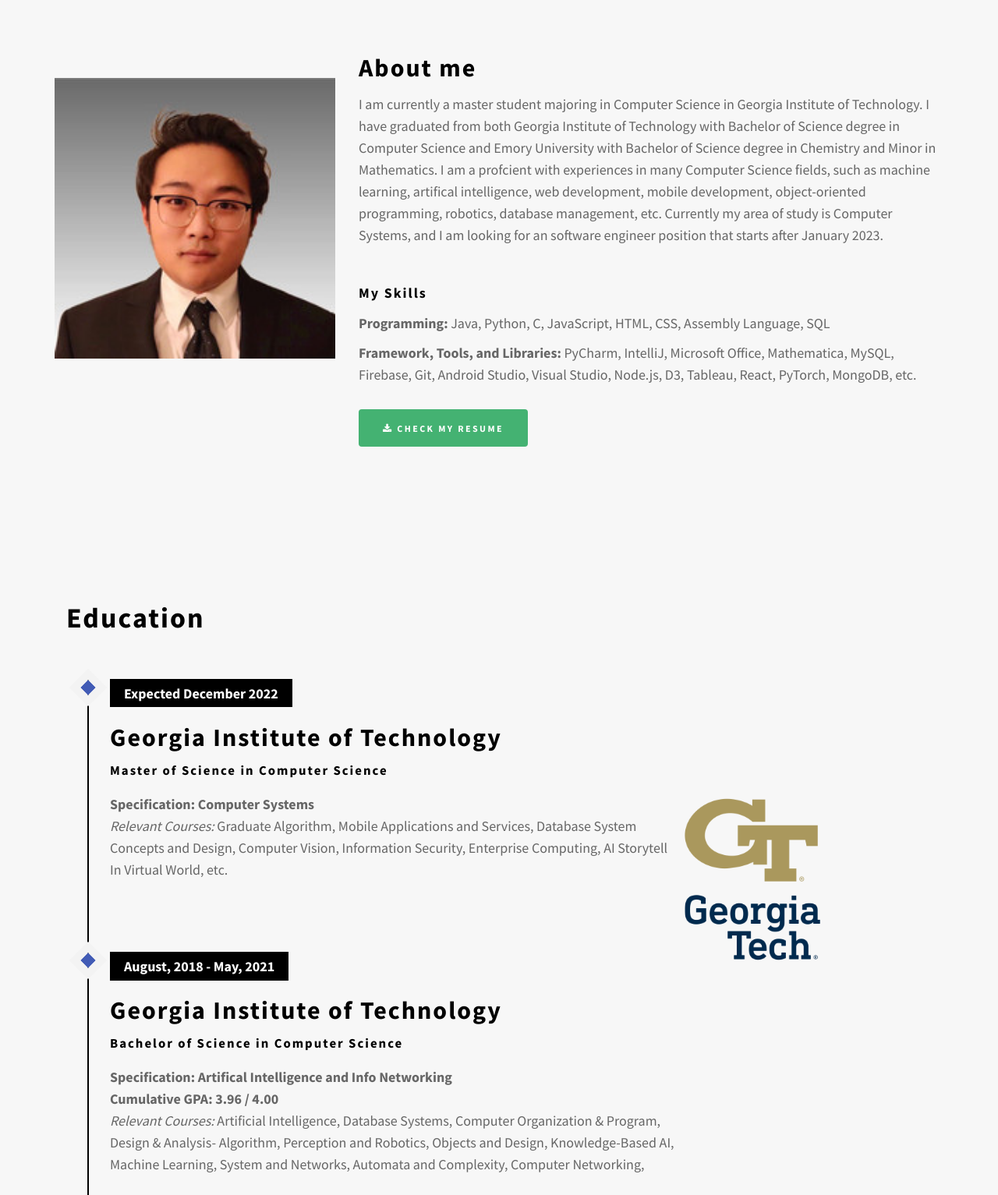
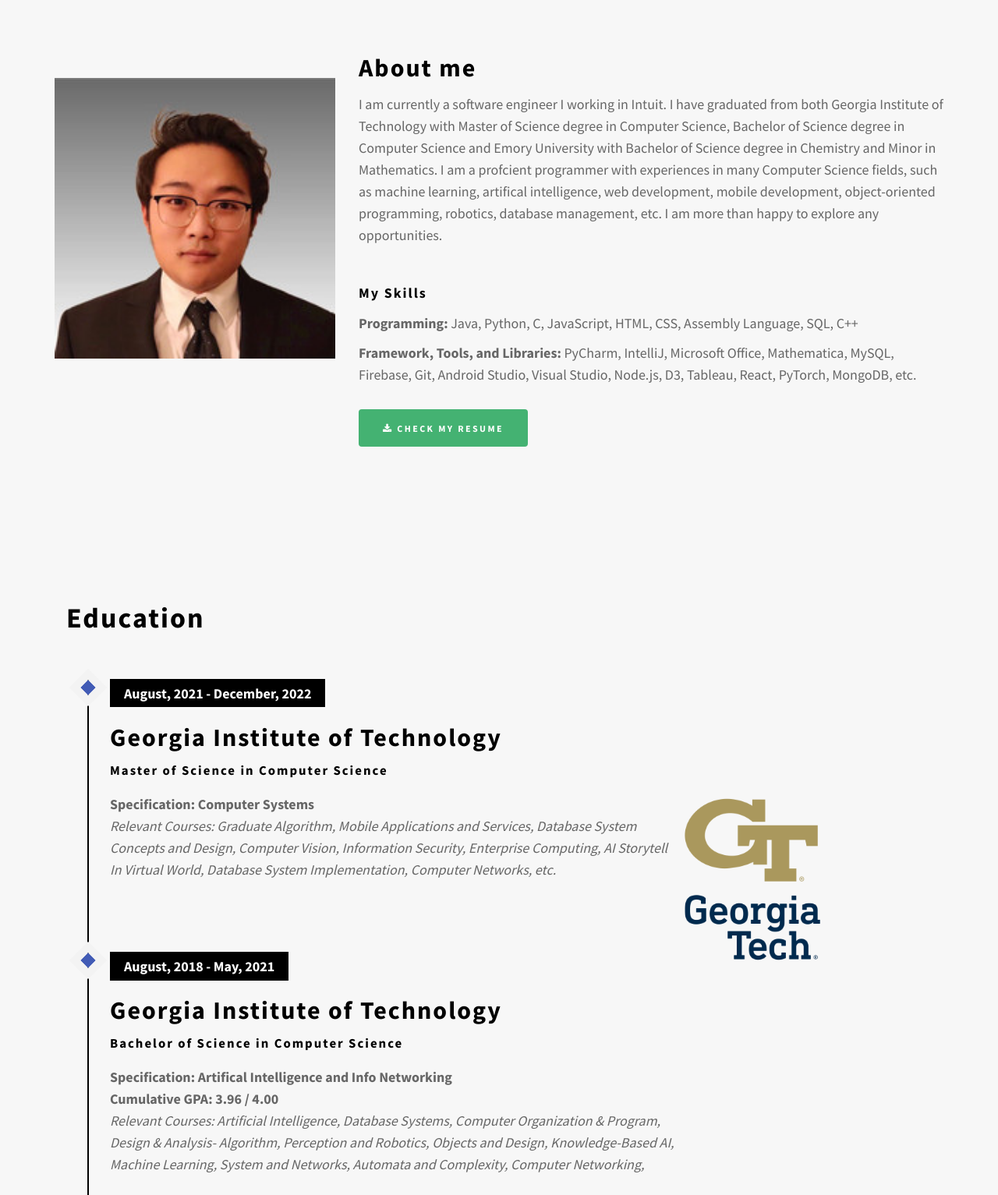
Before and after one commit to zren813/zren813.github.io, a plain HTML site: page index.html in a window 1280 px wide. Shown: the part 900-2433 px from the top of the page at 78% size. Drawn offline with Linux system fonts and the light colour scheme; animation ran at ten frames a second.

Commit message:
updated profile

```diff
--- a/index.html
+++ b/index.html
@@ -132,10 +132,10 @@
                     <h4><br /></h4>
                     <h1>
                       Actively Looking for
+                      <br />
                       <span class="theme-color"
                         >Software Engineer Positions</span
                       >
-                      Starting from January 2023
                     </h1>
                   </div>
                 </div>
@@ -169,23 +169,21 @@
             <div class="about-text wow fadeInRight" data-wow-delay="0.4s">
               <h3>About me</h3>
               <p>
-                I am currently a master student majoring in Computer Science in
-                Georgia Institute of Technology. I have graduated from both
-                Georgia Institute of Technology with Bachelor of Science degree
+                I am currently a software engineer I working in Intuit. I have graduated from both
+                Georgia Institute of Technology with Master of Science degree in Computer Science, Bachelor of Science degree
                 in Computer Science and Emory University with Bachelor of
                 Science degree in Chemistry and Minor in Mathematics. I am a
-                profcient with experiences in many Computer Science fields, such
+                profcient programmer with experiences in many Computer Science fields, such
                 as machine learning, artifical intelligence, web development,
                 mobile development, object-oriented programming, robotics,
-                database management, etc. Currently my area of study is Computer
-                Systems, and I am looking for an software engineer position that starts after January 2023.
+                database management, etc. I am more than happy to explore any opportunities.
               </p>
               <br />
               <br />
               <h4>My Skills</h4>
               <p>
                 <strong>Programming:</strong> Java, Python, C, JavaScript, HTML,
-                CSS, Assembly Language, SQL
+                CSS, Assembly Language, SQL, C++
               </p>
               <p>
                 <strong>Framework, Tools, and Libraries:</strong> PyCharm,
@@ -216,16 +214,15 @@
               <label class="timeline-event-icon"></label>
               <div class="timeline-event-copy about-text">
                 <p class="timeline-event-thumbnail">
-                  Expected December 2022
+                  August, 2021 - December, 2022
                 </p>
                 <h3>Georgia Institute of Technology</h3>
                 <h4>Master of Science in Computer Science</h4>
                 <p>
                   <strong>Specification: Computer Systems</strong><br /><em
-                    >Relevant Courses:</em
-                  >
-                  Graduate Algorithm, Mobile Applications and Services, Database System Concepts and Design, Computer Vision, Information Security, Enterprise Computing, AI Storytell In Virtual World, etc.
-                </p>
+                    >Relevant Courses:
+                  Graduate Algorithm, Mobile Applications and Services, Database System Concepts and Design, Computer Vision, Information Security, Enterprise Computing, AI Storytell In Virtual World, Database System Implementation, Computer Networks, etc.
+                  </em></p>
               </div>
 			</li>
 			<li class="timeline-event" data-aos="fade-up">
@@ -239,12 +236,11 @@
                 <p>
 				<strong>Specification: Artifical Intelligence and Info Networking</strong><br/>
                   <strong>Cumulative GPA: 3.96 / 4.00</strong><br /><em
-                    >Relevant Courses:</em
-                  >
+                    >Relevant Courses:
                   Artificial Intelligence, Database Systems, Computer Organization & Program, Design & Analysis-
 Algorithm, Perception and Robotics, Objects and Design, Knowledge-Based AI, Machine Learning, System and Networks,
 Automata and Complexity, Computer Networking,
-                </p>
+                  </em></p>
               </div>
 			</li>
 			<li class="timeline-event" data-aos="fade-up">
```
